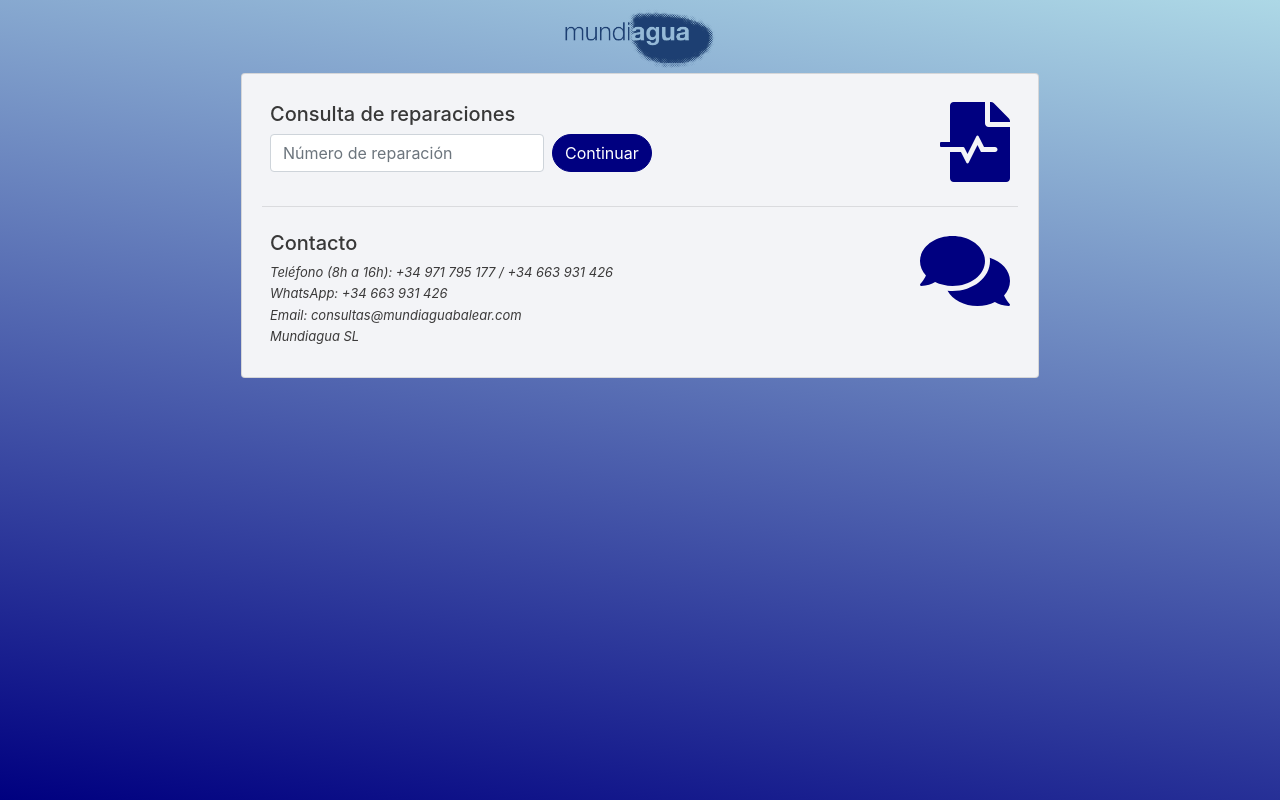
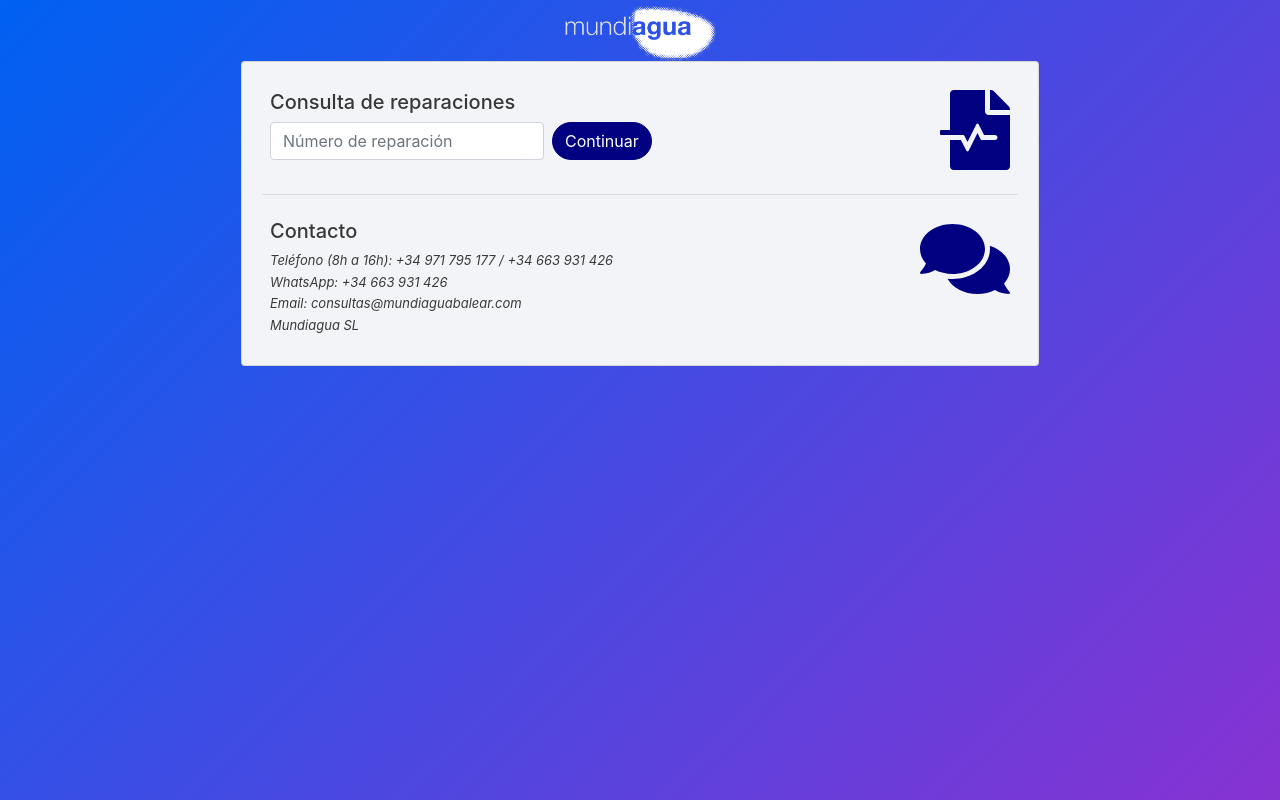
Before and after one commit to xiscosc/mundiagua_customer_service, a Vue app: page / in a window 1280 px wide. Built offline with nearby package versions, Linux system fonts and the light colour scheme.

Commit message:
change logo

```diff
--- a/src/App.vue
+++ b/src/App.vue
@@ -59,7 +59,7 @@
 }
 
 body {
-  background-image: linear-gradient(10deg, navy, lightblue);
+  background-image: linear-gradient(135deg,#0061f2,rgba(105,0,199,.8));
   height: 100%;
   margin: 0;
   background-repeat: no-repeat;
```
Also changed, not shown: src/assets/logo_blue.png.
